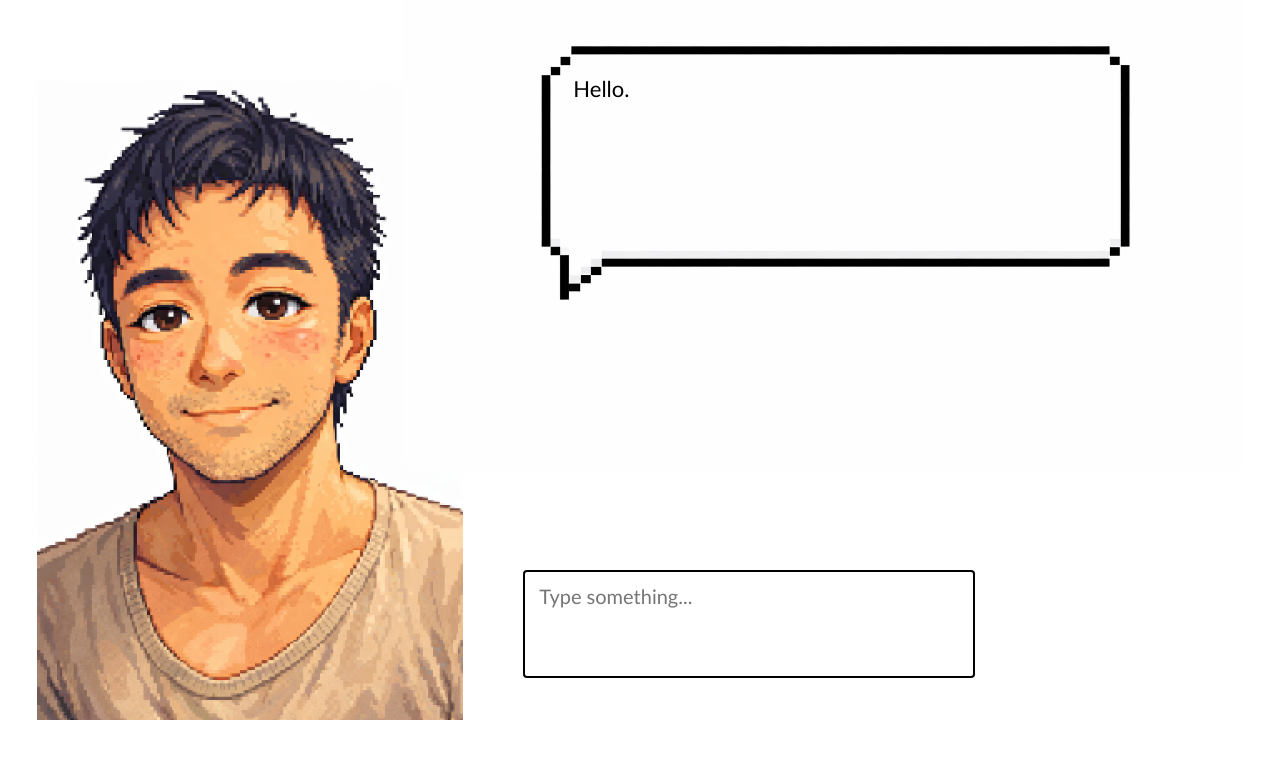
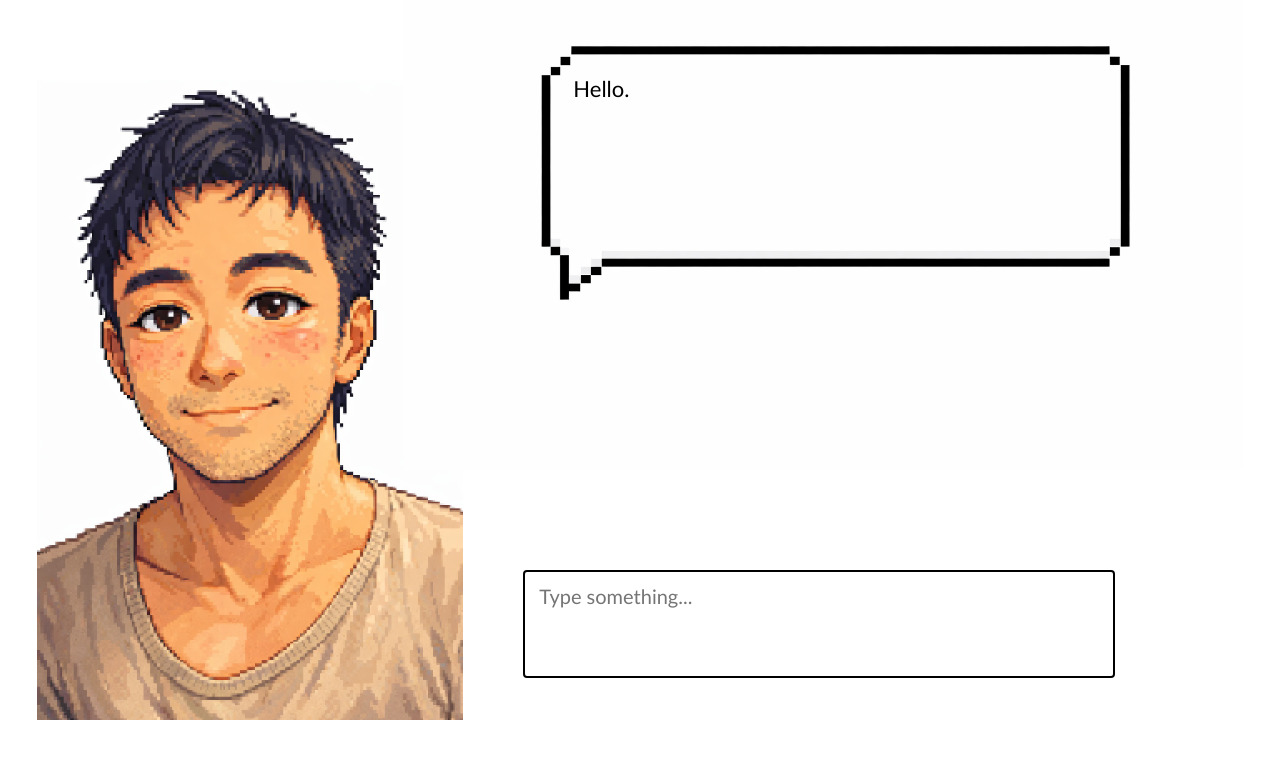
Before and after one commit to Chiliem/bfsimulator, a plain HTML site: page index.html in a window 1280 px wide. Drawn offline with Linux system fonts and the light colour scheme.

Commit message:
Add files via upload

```diff
--- a/style.css
+++ b/style.css
@@ -80,7 +80,7 @@ body {
 .free-input {
   margin-left: 120px;
   margin-top: 100px;
-  width: 420px;
+  width: 560px;
   min-height: 80px;
 
   padding: 12px 14px;
```
